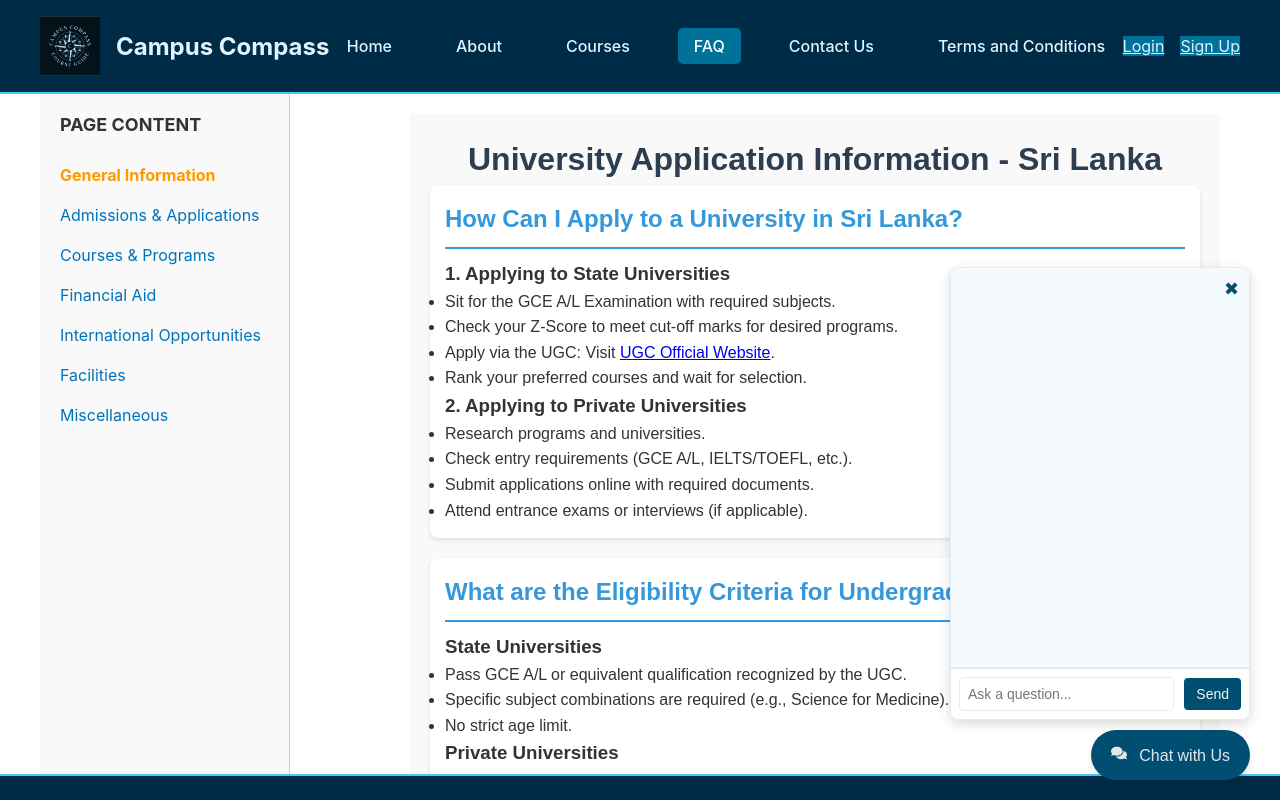
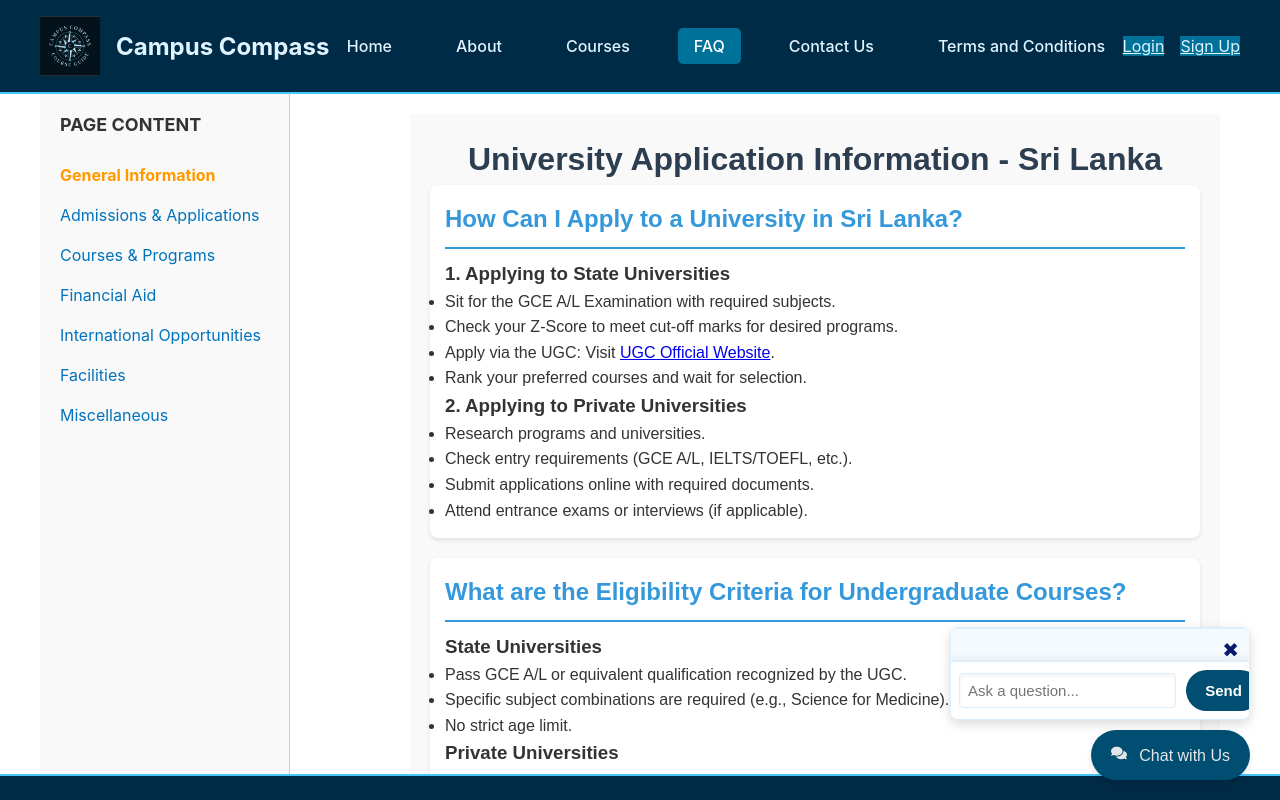
Before and after one commit to Piyumi-Madushani/Campus-Compass, a React (Create React App) app in the folder campus-compass/: page /FAQ in a window 1280 px wide. Both pictures are taken after a click on the button "Chat with Us". Shown: the top 800 px of the page. Built offline with nearby package versions, Linux system fonts and the light colour scheme.

Commit message:
renew chatbot window interface

```diff
--- a/campus-compass/src/FAQPage/css/FAQChatbot.css
+++ b/campus-compass/src/FAQPage/css/FAQChatbot.css
@@ -10,38 +10,36 @@
 /* Toggle Button Styles */
 .chatbot-toggle {
   background-color: #004f73; /* Dark blue */
-  color: #e0f4ff; /* Light blue */
+  color: #ffffff; /* White for contrast */
   border: none;
-  padding: 1rem 1.5rem;
+  padding: 1rem;
   border-radius: 50%;
   font-size: 24px;
   cursor: pointer;
-  box-shadow: 0 4px 12px rgba(0, 0, 0, 0.1);
+  box-shadow: 0 4px 12px rgba(0, 0, 0, 0.15);
   transition: background-color 0.3s ease, transform 0.3s ease;
 }
 
 .chatbot-toggle:hover {
   background-color: #007199; /* Brighter blue on hover */
-  transform: scale(1.05); /* Button scale on hover */
+  transform: scale(1.1); /* Button scale on hover */
 }
 
 /* Chatbot Window Styles */
 .chatbot-window {
   position: fixed;
-  bottom: 80px; /* Space between buttons */
+  bottom: 100px;
   right: 30px;
-  width: 350px; /* Adjust width */
+  width: 400px;
   max-width: 90%;
   background-color: #ffffff;
-  border: 1px solid #dceefc;
-  border-radius: 10px;
-  box-shadow: 0 8px 16px rgba(0, 0, 0, 0.15);
-  z-index: 1000;
+  border-radius: 12px;
+  box-shadow: 0 8px 20px rgba(0, 0, 0, 0.2);
   overflow: hidden;
   animation: slideUp 0.3s ease-out;
+  display: flex;
+  flex-direction: column;
 }
-
-
 
 /* Slide-up animation for chatbot window */
 @keyframes slideUp {
@@ -55,35 +53,118 @@
   }
 }
 
+/* Chat Header */
+.chatbot-header {
+  background-color: #004f73; /* Dark blue */
+  color: #ffffff; /* White */
+  padding: 1rem;
+  text-align: center;
+  font-size: 18px;
+  font-weight: bold;
+  position: relative;
+}
+
+/* Close Button */
+.chatbot-close {
+  position: absolute;
+  top: 10px;
+  right: 10px;
+  background: transparent;
+  border: none;
+  font-size: 20px;
+  cursor: pointer;
+  color: #0a1970;
+  transition: color 0.3s ease;
+}
+
+.chatbot-close:hover {
+  color: #ff6b6b; /* Red for hover effect */
+}
+
 /* Chat Messages Section */
 .chatbot-messages {
-  height: 400px;
-  max-height: 60vh; /* Make it responsive */
+  flex: 1;
   overflow-y: auto;
   padding: 1rem;
-  background-color: #f5faff; /* Light blue background */
-  border-bottom: 1px solid #dceefc;
+  background-color: #a8c1e1; /* Very light blue background */
+  border-top: 1px solid #dceefc;
+  scroll-behavior: smooth;
+  display: flex;
+  flex-direction: column;
+  gap: 10px;
 }
 
 /* Individual Chat Message */
 .chatbot-message {
-  margin-bottom: 1rem;
-  padding: 0.75rem;
-  border-radius: 8px;
+  display: flex;
+  align-items: flex-end;
+  gap: 10px;
   max-width: 80%;
-  font-size: 14px;
+  padding: 0.75rem 1rem;
+  border-radius: 12px;
+  font-size: 15px;
+  line-height: 1.4;
+  position: relative;
+  box-shadow: 0px 4px 6px rgba(0, 0, 0, 0.1);
+  animation: fadeIn 0.3s ease-in-out;
 }
 
-.chatbot-message.user {
-  background-color: #dceefc; /* User message */
-  align-self: flex-end;
-  color: #002b47; /* Dark text for contrast */
+@keyframes fadeIn {
+  from {
+    opacity: 0;
+    transform: translateY(10px);
+  }
+  to {
+    opacity: 1;
+    transform: translateY(0);
+  }
 }
 
+/* User Message */
+.chatbot-message.user {
+  background-color: #cce5ff; /* Light blue */
+  color: #003366; /* Dark blue text */
+  align-self: flex-end;
+  text-align: right;
+  border-top-right-radius: 0;
+  flex-direction: row-reverse; /* Avatar on the right */
+  margin-left: auto;
+}
+
+/* Bot Message */
 .chatbot-message.bot {
-  background-color: #eaf7ff; /* Bot response */
+  background-color: #e2f7d4; /* Light green */
+  color: #2d572c; /* Dark green text */
   align-self: flex-start;
-  color: #002b47;
+  text-align: left;
+  border-top-left-radius: 0;
+  margin-right: auto;
+}
+
+/* Avatar Style */
+.chat-avatar {
+  width: 40px;
+  height: 40px;
+  border-radius: 50%;
+  display: flex;
+  align-items: center;
+  justify-content: center;
+  font-size: 14px;
+  flex-shrink: 0;
+  text-transform: uppercase;
+}
+
+/* Avatar Colors */
+.chatbot-message.user .chat-avatar {
+  background-color: #007199; /* User avatar color */
+  color: #ffffff;
+  font-weight: bold;
+}
+
+.chatbot-message.bot .chat-avatar {
+  background-color: #2d572c; /* Bot avatar color */
+  color: #ffffff;
+  font-weight: bold;
 }
 
 /* Chat Input Area */
@@ -91,78 +172,75 @@
   display: flex;
   align-items: center;
   border-top: 1px solid #dceefc;
-  padding: 0.5rem;
-  background-color: #fff;
+  padding: 0.75rem;
+  background-color: #ffffff;
+  box-shadow: 0 -4px 6px rgba(0, 0, 0, 0.05);
 }
 
 .chatbot-input input {
   flex: 1;
-  padding: 0.6rem;
+  padding: 0.75rem;
   border: 1px solid #dceefc;
-  border-radius: 4px;
-  font-size: 14px;
+  border-radius: 25px;
+  font-size: 15px;
+  box-shadow: inset 0 2px 4px rgba(0, 0, 0, 0.05);
+}
+
+.chatbot-input input:focus {
+  outline: none;
+  border-color: #007199;
+  box-shadow: 0 0 4px rgba(0, 113, 153, 0.5);
 }
 
 .chatbot-input button {
   margin-left: 10px;
-  padding: 8px 12px;
+  padding: 0.75rem 1.2rem;
   background-color: #004f73;
-  color: #f0f5f8;
+  color: #ffffff;
   border: none;
-  border-radius: 4px;
+  border-radius: 25px;
   cursor: pointer;
-  font-size: 14px;
+  font-size: 15px;
+  font-weight: bold;
   transition: background-color 0.3s ease, transform 0.3s ease;
 }
 
 .chatbot-input button:hover {
   background-color: #007199;
-  transform: scale(1.05); /* Button hover effect */
+  transform: scale(1.1);
 }
 
-/* Close Button (Positioned in the top-right of the Chatbot Window) */
-.chatbot-close {
-  position: absolute;
-  top: 10px;
-  right: 10px;
-  background: transparent;
-  border: none;
-  font-size: 18px;
-  cursor: pointer;
-  color: #004f73;
-  transition: color 0.3s ease;
+/* Scrollbar Styles */
+.chatbot-messages::-webkit-scrollbar {
+  width: 8px;
 }
 
-.chatbot-close:hover {
-  color: #007199;
+.chatbot-messages::-webkit-scrollbar-thumb {
+  background-color: #cfd8dc;
+  border-radius: 8px;
+}
+
+.chatbot-messages::-webkit-scrollbar-track {
+  background-color: #f1f1f1;
 }
 
 /* Mobile Responsiveness */
 @media (max-width: 768px) {
   .chatbot-window {
-    width: 270px; /* Adjust width for smaller screens */
-    bottom: 70px; /* Space out buttons */
-  }
-
-  .chatbot-toggle {
-    font-size: 20px;
-    padding: 0.8rem 1rem;
+    width: 90%;
+    bottom: 70px;
   }
 
   .chatbot-messages {
-    height: 300px; /* Reduce height on smaller screens */
+    height: 300px;
   }
 
   .chatbot-input input {
-    font-size: 12px;
+    font-size: 14px;
   }
 
   .chatbot-input button {
-    font-size: 12px;
-    background-color: #0d2f66;
-    color: #e9eaed;
-    padding: 5px 8px;
-    border-radius: 4px;
-    opacity: 1;
+    font-size: 14px;
+    padding: 0.6rem 1rem;
   }
 }
--- a/campus-compass/src/FAQPage/js/FAQChatbot.js
+++ b/campus-compass/src/FAQPage/js/FAQChatbot.js
@@ -39,6 +39,13 @@ const FAQChatbot = ({ chatOpen, closeChat }) => {
     setUserMessage('');
   };
 
+  // Handle Enter key press
+  const handleKeyDown = (e) => {
+    if (e.key === 'Enter') {
+      sendMessage();
+    }
+  };
+
   // Don't render the chatbot if it's closed
   if (!chatOpen) return null;
 
```
